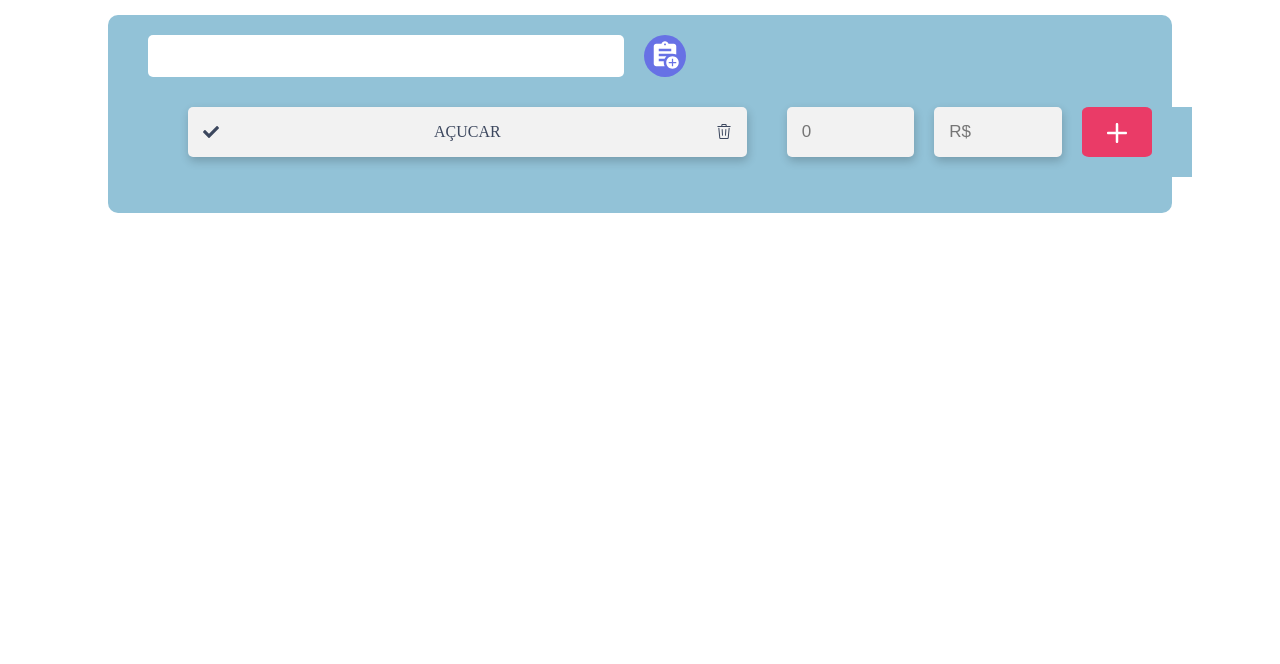
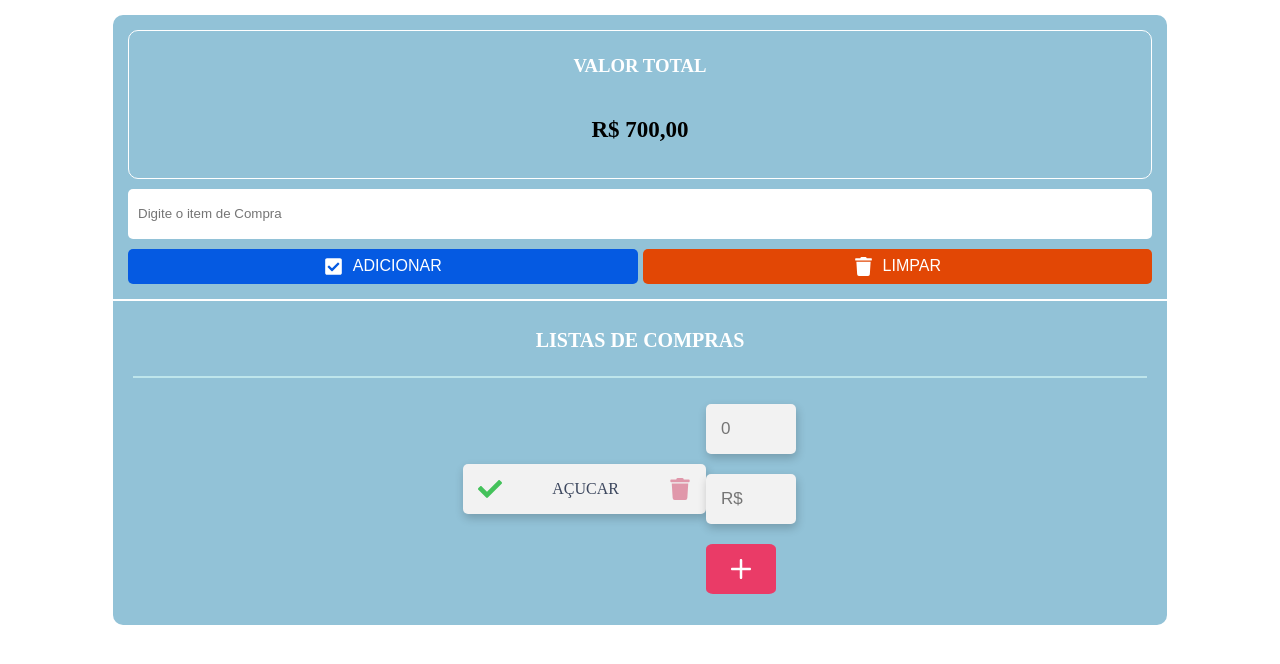
Before and after one commit to tigocode/to-do, a Next.js app: page / in a window 1280 px wide. Shown: the top 664 px of the page. Built offline with nearby package versions, Linux system fonts and the light colour scheme.

Commit message:
:recycle: refactor: Refatorando primeira parte do style do APP

```diff
--- a/src/app/page.js
+++ b/src/app/page.js
@@ -1,4 +1,5 @@
-import { MdAssignmentAdd } from "react-icons/md";
+import Total from '@/components/Total'
+import Task from '@/components/Task'
 import Itens from '@/components/Itens';
 
 import styles from "./page.module.css";
@@ -8,14 +9,14 @@ import styles from "./page.module.css";
 export default function Home() {
   return (
     <main className={styles.container}>
-      <div className={styles.to_do_list}>
-        <div>
-          <input type="text" className={styles.input_task} />
-          <button className={styles.button_add_task}>
-            <MdAssignmentAdd className={styles.icon_add} />
-          </button>
-        </div>
-        <ul className={styles.list_tasks}>
+      <div className={styles.to_do_top}>
+        <Total />
+        <Task />
+      </div>
+      <div className={styles.list_tasks}>
+        <h1>LISTAS DE COMPRAS</h1>
+        <div className={styles.line}></div>
+        <ul>
           <Itens />
         </ul>
       </div>
--- a/src/app/page.module.css
+++ b/src/app/page.module.css
@@ -1,49 +1,50 @@
 .container {
   display: flex;
+  flex-direction: column;
   justify-content: center;
   align-items: center;
+  gap: 2px;
   margin: 15px;
 }
-.to_do_list {
-  max-width:1024px;
+.to_do_top {
+  display: flex;
+  flex-wrap: wrap;
+  gap: 10px;
+  max-width: 1024px;
   width: 100%;
-  border-radius: 10px;
-  padding: 20px;
+  border-top-left-radius: 10px;
+  border-top-right-radius: 10px;
+  padding: 15px;
+  background: #92c2d7;
 }
-.to_do_list div {
-  display: flex;
-  gap: 20px;
-  padding: 0px 20px;
-}
-.button_add_task {
-  width: 42px;
-  height: 42px;
-  border: none;
-  border-radius: 50%;
-  background-color: #6771E5;
-  color: #ffffff;
-  padding: 0 15px;
-  cursor: pointer;
-}
-.icon_add {
-  background: none;
-  font-size: 30px;
-  position: relative;
-  right: 9px;
-}
-.input_task {
-  border: none;
-  border-radius: 5px;
-  width: 48%;
-  height: 40px;
+.to_do_top
+.to_do_top,
+.list_tasks,
+.to_do_top div {
+  background: #92c2d7;
 }
 .list_tasks {
+  display: flex;
+  flex-wrap: wrap;
+  justify-content: center;
+  align-items: center;
+  gap: 10px;
+  max-width: 1024px;
   width: 100%;
-  list-style: none;
-  margin-top: 30px;
-}
-.to_do_list,
-.list_tasks,
-.to_do_list div {
+  border-bottom-left-radius: 10px;
+  border-bottom-right-radius: 10px;
+  padding: 15px;
   background: #92c2d7;
 }
+.list_tasks h1 {
+  font-size: 20px;
+  font-weight: 600;
+  color: #FFF;
+  background: none;
+}
+.line {
+  width: 99%;
+  height: 2px;
+  background: #bee5eb;
+
+}
--- a/src/components/Itens/Itens.module.css
+++ b/src/components/Itens/Itens.module.css
@@ -31,7 +31,15 @@
   color: #3C475E;
 }
 .icon_task {
-
+  background: none;
+}
+.check {
+  font-size: 24px;
+  color: #44C25B;
+}
+.trash {
+  color: #E097AA;
+  font-size: 22px;
 }
 .icon_sum {
   height: 50px;
--- a/src/components/Itens/index.jsx
+++ b/src/components/Itens/index.jsx
@@ -1,6 +1,5 @@
 import Image from 'next/image';
-import { FaCheck } from 'react-icons/fa';
-import { GoTrash } from 'react-icons/go';
+import { FaCheck, FaTrash } from 'react-icons/fa';
 import { IoIosAdd } from "react-icons/io";
 
 import styles from './Itens.module.css';
@@ -9,9 +8,9 @@ export default function Itens() {
   return (
     <div className={styles.container_item}>
       <li className={styles.task}>
-        <FaCheck />
+        <FaCheck className={`${styles.icon_task} ${styles.check }`} />
         <p>AÇUCAR</p>
-        <GoTrash />
+        <FaTrash className={`${styles.icon_task} ${styles.trash}`} />
       </li>
       <div>
         <input type="text" placeholder='0' className={styles.input_task} />
--- /dev/null
+++ b/src/components/Task/Task.module.css
@@ -0,0 +1,46 @@
+.container {
+  display: flex;
+  flex-wrap: wrap;
+  width: 100vw;
+  gap: 10px;
+}
+.container div {
+  display: flex;
+  gap: 5px;
+  width: 100%;
+}
+.container input {
+  width: 100%;
+  height: 30px;
+  border: none;
+  border-radius: 5px;
+  padding: 10px;
+}
+.container button {
+  display: flex;
+  justify-content: center;
+  align-items: center;
+  gap: 10px;
+  width: 50%;
+  height: 35px;
+  border: none;
+  border-radius: 5px;
+  padding: 10px;
+}
+.container button p {
+  font-size: 16px;
+  color: #FFF;
+  background: none;
+}
+.icon_add,
+.icon_delete {
+  font-size: 19px;
+  color: #FFF;
+  background: none;
+}
+.button_add_task {
+  background: #055AE2;
+}
+.button_delete_task {
+  background: #E24705;
+}
--- /dev/null
+++ b/src/components/Task/index.jsx
@@ -0,0 +1,20 @@
+import { FaCheckSquare, FaTrash } from 'react-icons/fa';
+import styles from './Task.module.css';
+
+export default function Task() {
+  return (
+    <div className={styles.container}>
+      <input type="text" placeholder="Digite o item de Compra" />
+      <div>
+        <button className={styles.button_add_task}>
+          <FaCheckSquare className={styles.icon_add} />
+          <p>ADICIONAR</p>
+        </button>
+        <button className={styles.button_delete_task}>
+          <FaTrash className={styles.icon_delete} />
+          <p>LIMPAR</p>
+        </button>
+      </div>
+    </div>
+  );
+}
--- /dev/null
+++ b/src/components/Total/Total.module.css
@@ -0,0 +1,18 @@
+.container {
+  width: 100vw;
+  border: 1px solid #FFF;
+  border-radius: 10px;
+  text-align: center;
+}
+.container h3 {
+  padding: 5px;
+  background: none;
+  color: #FFF;;
+}
+.container p {
+  padding: 12px;
+  border-bottom-left-radius: 10px;
+  border-bottom-right-radius: 10px;
+  font-weight: 600;
+  font-size: 23px;
+}
--- /dev/null
+++ b/src/components/Total/index.jsx
@@ -0,0 +1,10 @@
+import styles from './Total.module.css';
+
+export default function Total() {
+  return (
+    <div className={styles.container}>
+      <h3>VALOR TOTAL</h3>
+      <p>R$ 700,00</p>
+    </div>
+  );
+}
```
